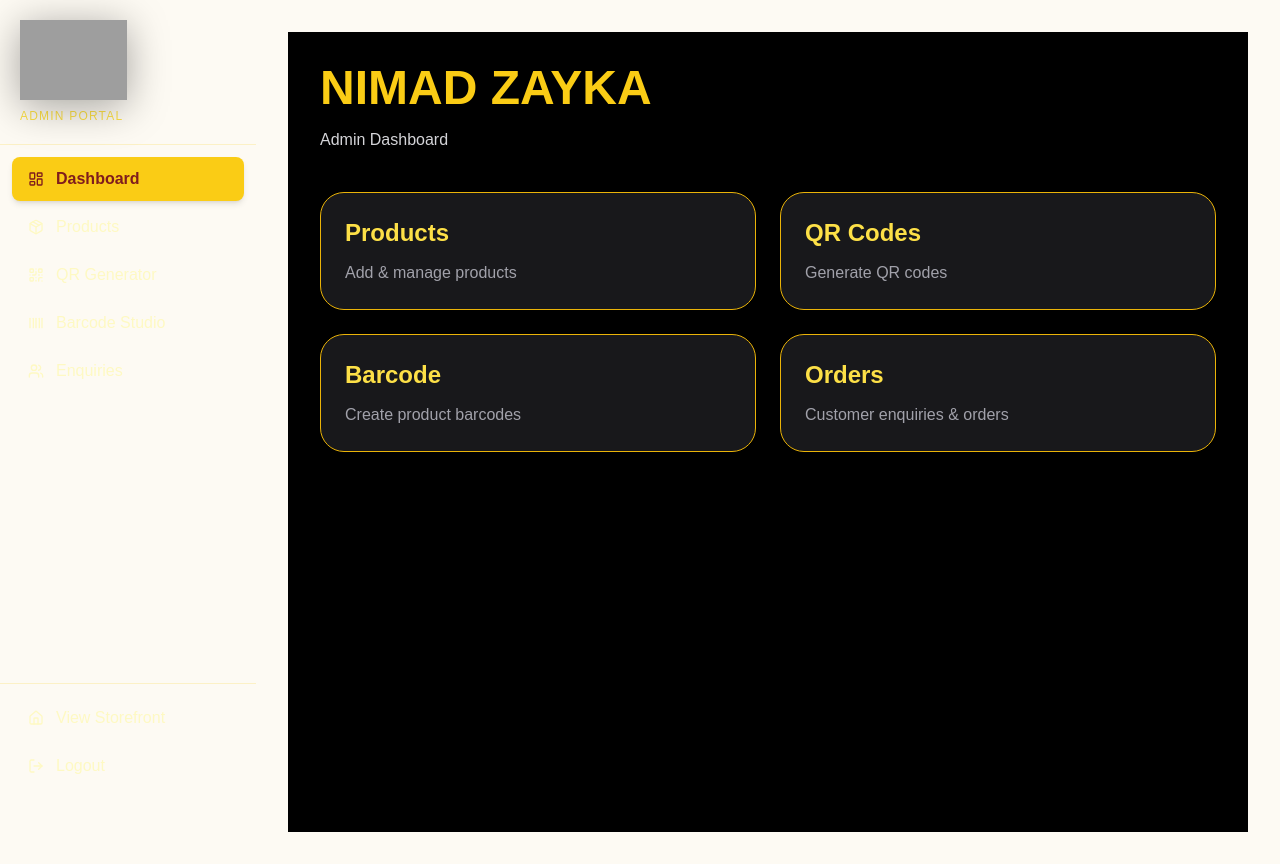
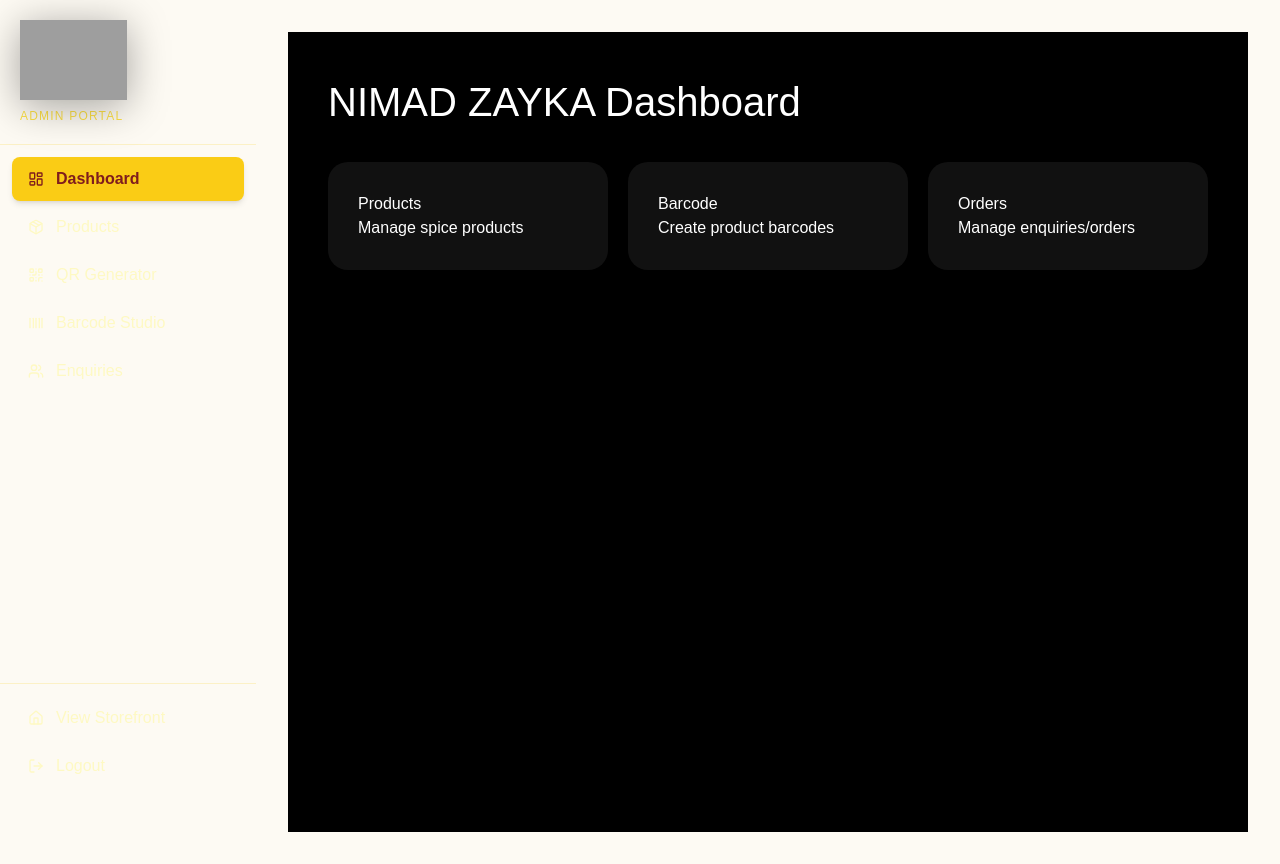
Before and after one commit to nikeshnikku9/nimadzayka-app, a Next.js app: page /admin/dashboard in a window 1280 px wide. Built offline with nearby package versions, Linux system fonts and the light colour scheme; sample sign-in values are in the browser's storage; grey boxes are pictures that could not be loaded.

Commit message:
Update page.js

```diff
--- a/app/admin/dashboard/page.js
+++ b/app/admin/dashboard/page.js
@@ -1,62 +1,72 @@
 'use client'
 
+import { useEffect } from 'react'
+import { useRouter } from 'next/navigation'
+
 export default function Dashboard() {
+  const router = useRouter()
+
+  useEffect(() => {
+    const loggedIn = localStorage.getItem('adminLoggedIn')
+
+    if (!loggedIn) {
+      router.push('/admin')
+    }
+  }, [])
 
   return (
-    <main className="min-h-screen bg-black text-white p-8">
-
-      <h1 className="text-5xl font-bold text-yellow-400 mb-4">
-        NIMAD ZAYKA
+    <div
+      style={{
+        minHeight: '100vh',
+        background: '#000',
+        color: '#fff',
+        padding: '40px',
+      }}
+    >
+      <h1 style={{ fontSize: '40px', marginBottom: '30px' }}>
+        NIMAD ZAYKA Dashboard
       </h1>
 
-      <p className="text-zinc-300 mb-10">
-        Admin Dashboard
-      </p>
-
-      <div className="grid grid-cols-1 md:grid-cols-2 gap-6">
-
-        <div className="bg-zinc-900 border border-yellow-500 rounded-3xl p-6">
-          <h2 className="text-2xl font-bold text-yellow-300">
-            Products
-          </h2>
-
-          <p className="mt-3 text-zinc-400">
-            Add & manage products
-          </p>
+      <div
+        style={{
+          display: 'grid',
+          gridTemplateColumns: 'repeat(auto-fit,minmax(250px,1fr))',
+          gap: '20px',
+        }}
+      >
+        <div
+          style={{
+            background: '#111',
+            padding: '30px',
+            borderRadius: '20px',
+          }}
+        >
+          <h2>Products</h2>
+          <p>Manage spice products</p>
         </div>
 
-        <div className="bg-zinc-900 border border-yellow-500 rounded-3xl p-6">
-          <h2 className="text-2xl font-bold text-yellow-300">
-            QR Codes
-          </h2>
-
-          <p className="mt-3 text-zinc-400">
-            Generate QR codes
-          </p>
+        <div
+          style={{
+            background: '#111',
+            padding: '30px',
+            borderRadius: '20px',
+          }}
+        >
+          <h2>Barcode</h2>
+          <p>Create product barcodes</p>
         </div>
 
-        <div className="bg-zinc-900 border border-yellow-500 rounded-3xl p-6">
-          <h2 className="text-2xl font-bold text-yellow-300">
-            Barcode
-          </h2>
-
-          <p className="mt-3 text-zinc-400">
-            Create product barcodes
-          </p>
+        <div
+          style={{
+            background: '#111',
+            padding: '30px',
+            borderRadius: '20px',
+          }}
+        >
+          <h2>Orders</h2>
+          <p>Manage enquiries/orders</p>
         </div>
-
-        <div className="bg-zinc-900 border border-yellow-500 rounded-3xl p-6">
-          <h2 className="text-2xl font-bold text-yellow-300">
-            Orders
-          </h2>
-
-          <p className="mt-3 text-zinc-400">
-            Customer enquiries & orders
-          </p>
-        </div>
-
       </div>
-
-    </main>
+    </div>
   )
 }
```
